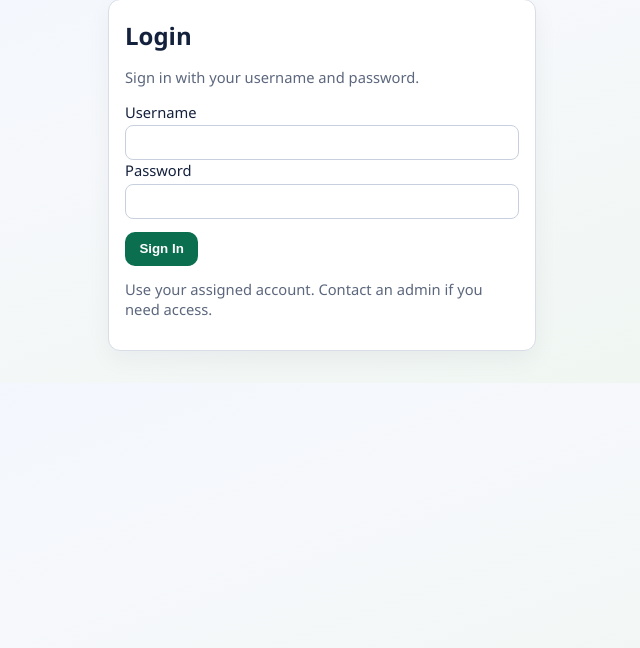
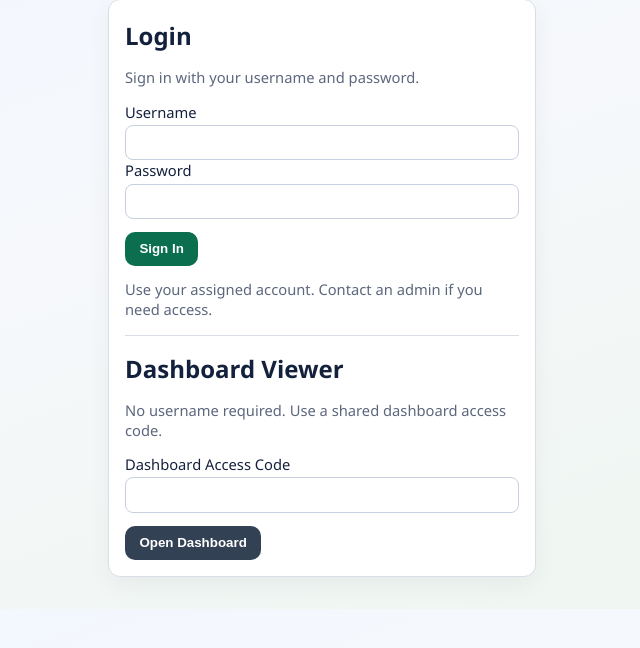
Before and after one commit to Drewbsking/thru, a PHP site: page /login.php in a window 1280 px wide. Shown: the part 49-697 px from the top of the page, without its empty margins (318-958 px from the left). Run offline with PHP 8.4, Linux system fonts and the light colour scheme; tables that the repository leaves empty hold one stand-in row (values such as "Sample post"); some libraries are stand-ins or nearby versions.

Commit message:
major update

```diff
--- a/api/site_context.php
+++ b/api/site_context.php
@@ -42,5 +42,6 @@ json_response([
         'min_confidence' => (int)app_setting('min_confidence', '70'),
         'poll_seconds' => (int)app_setting('poll_seconds', '10'),
         'policy_cut_through_percent' => (float)app_setting('policy_cut_through_percent', '25'),
+        'dashboard_view_enabled' => app_setting('dashboard_view_pass_hash', '') !== '',
     ],
 ]);
--- a/lib/auth.php
+++ b/lib/auth.php
@@ -11,10 +11,23 @@ function auth_session_start(): void
     }
 }
 
+function current_script_basename(): string
+{
+    $script = (string)($_SERVER['SCRIPT_NAME'] ?? $_SERVER['PHP_SELF'] ?? '');
+    return basename($script);
+}
+
 function current_user(): ?array
 {
     auth_session_start();
     $id = (int)($_SESSION['user_id'] ?? 0);
+    if ($id <= 0 && (int)($_SESSION['viewer_dashboard_only'] ?? 0) === 1) {
+        return [
+            'id' => 0,
+            'username' => 'viewer',
+            'role' => 'viewer',
+        ];
+    }
     if ($id <= 0) {
         return null;
     }
@@ -45,10 +58,36 @@ function is_admin(): bool
     return current_user_role() === 'admin';
 }
 
+function is_dashboard_viewer(): bool
+{
+    auth_session_start();
+    return (int)($_SESSION['viewer_dashboard_only'] ?? 0) === 1;
+}
+
 function is_authenticated(): bool
 {
     auth_session_start();
     return (int)($_SESSION['user_id'] ?? 0) > 0;
+}
+
+function login_dashboard_viewer_with_code(string $accessCode): bool
+{
+    $accessCode = trim($accessCode);
+    if ($accessCode === '') {
+        return false;
+    }
+
+    $storedHash = (string)app_setting('dashboard_view_pass_hash', '');
+    if ($storedHash === '' || !password_verify($accessCode, $storedHash)) {
+        return false;
+    }
+
+    auth_session_start();
+    $_SESSION = [];
+    $_SESSION['viewer_dashboard_only'] = 1;
+    $_SESSION['auth_at'] = time();
+    session_regenerate_id(true);
+    return true;
 }
 
 function csrf_token(): string
@@ -96,6 +135,7 @@ function login_with_credentials(string $username, string $password): bool
     }
 
     auth_session_start();
+    unset($_SESSION['viewer_dashboard_only']);
     $_SESSION['user_id'] = (int)$row['id'];
     $_SESSION['username'] = (string)$row['username'];
     $_SESSION['role'] = (string)$row['role'];
@@ -120,6 +160,14 @@ function require_auth_page(): void
     if (is_authenticated()) {
         return;
     }
+    if (is_dashboard_viewer()) {
+        $script = current_script_basename();
+        if ($script === 'dashboard.php' || $script === 'logout.php') {
+            return;
+        }
+        header('Location: dashboard.php', true, 302);
+        exit;
+    }
 
     $next = urlencode($_SERVER['REQUEST_URI'] ?? '/');
     header('Location: login.php?next=' . $next, true, 302);
@@ -141,6 +189,13 @@ function require_auth_api(): void
 {
     if (is_authenticated()) {
         return;
+    }
+    if (is_dashboard_viewer()) {
+        $script = current_script_basename();
+        if ($script === 'dashboard_data.php') {
+            return;
+        }
+        json_response(['ok' => false, 'error' => 'Dashboard viewer is read-only.'], 403);
     }
 
     json_response(['ok' => false, 'error' => 'Unauthorized'], 401);
--- a/lib/layout.php
+++ b/lib/layout.php
@@ -20,12 +20,16 @@ function render_head(string $title): void
     echo '<header class="topbar">';
     echo '<div class="brand">N-CAT: Neighborhood Cut-through Analysis Tool</div>';
     echo '<nav class="nav">';
+    if (is_dashboard_viewer()) {
+        echo '<a href="dashboard.php">Dashboard</a>';
+    } else {
         echo '<a href="index.php">Home</a>';
         echo '<a href="dashboard.php">Dashboard</a>';
         echo '<a href="details.php">Cut-Through Details</a>';
         echo '<a href="about.php">About</a>';
         if (is_admin()) {
             echo '<a href="setup.php">Site Setup</a>';
+        }
     }
     echo '<a href="logout.php">Logout</a>';
     echo '</nav></header>';
--- a/login.php
+++ b/login.php
@@ -9,25 +9,41 @@ require_once __DIR__ . '/lib/utils.php';
 ensure_schema();
 auth_session_start();
 
+if (is_dashboard_viewer()) {
+    header('Location: dashboard.php', true, 302);
+    exit;
+}
+
 if (is_authenticated()) {
     header('Location: index.php', true, 302);
     exit;
 }
 
-$error = '';
+$accountError = '';
+$viewerError = '';
 $next = (string)($_GET['next'] ?? $_POST['next'] ?? 'index.php');
 if ($next === '' || str_starts_with($next, 'http://') || str_starts_with($next, 'https://')) {
     $next = 'index.php';
 }
 
 if ($_SERVER['REQUEST_METHOD'] === 'POST') {
-    $username = trim((string)($_POST['username'] ?? ''));
-    $password = (string)($_POST['password'] ?? '');
-    if (login_with_credentials($username, $password)) {
-        header('Location: ' . $next, true, 302);
-        exit;
+    $mode = (string)($_POST['login_mode'] ?? 'account');
+    if ($mode === 'viewer') {
+        $viewerCode = (string)($_POST['viewer_code'] ?? '');
+        if (login_dashboard_viewer_with_code($viewerCode)) {
+            header('Location: dashboard.php', true, 302);
+            exit;
+        }
+        $viewerError = 'Invalid dashboard access code.';
+    } else {
+        $username = trim((string)($_POST['username'] ?? ''));
+        $password = (string)($_POST['password'] ?? '');
+        if (login_with_credentials($username, $password)) {
+            header('Location: ' . $next, true, 302);
+            exit;
+        }
+        $accountError = 'Invalid username or password.';
     }
-    $error = 'Invalid username or password.';
 }
 ?>
 <!DOCTYPE html>
@@ -44,6 +60,7 @@ if ($_SERVER['REQUEST_METHOD'] === 'POST') {
       <h1>Login</h1>
       <p class="small">Sign in with your username and password.</p>
       <form method="post">
+        <input type="hidden" name="login_mode" value="account">
         <input type="hidden" name="next" value="<?= h($next) ?>">
         <label>Username</label>
         <input type="text" name="username" autocomplete="username" required>
@@ -53,10 +70,25 @@ if ($_SERVER['REQUEST_METHOD'] === 'POST') {
           <button type="submit">Sign In</button>
         </div>
       </form>
-      <?php if ($error !== ''): ?>
-        <p class="status warn"><?= h($error) ?></p>
+      <?php if ($accountError !== ''): ?>
+        <p class="status warn"><?= h($accountError) ?></p>
       <?php endif; ?>
       <p class="small" style="margin-top:0.8rem;">Use your assigned account. Contact an admin if you need access.</p>
+
+      <hr style="margin:1rem 0; border:0; border-top:1px solid #d8dde7;">
+      <h2 style="margin-bottom:0.4rem;">Dashboard Viewer</h2>
+      <p class="small">No username required. Use a shared dashboard access code.</p>
+      <form method="post">
+        <input type="hidden" name="login_mode" value="viewer">
+        <label>Dashboard Access Code</label>
+        <input type="password" name="viewer_code" autocomplete="off" required>
+        <div class="actions">
+          <button type="submit" class="secondary">Open Dashboard</button>
+        </div>
+      </form>
+      <?php if ($viewerError !== ''): ?>
+        <p class="status warn"><?= h($viewerError) ?></p>
+      <?php endif; ?>
     </section>
   </main>
 </body>
```
Also changed, not shown: api/save_setup.php (+19 -0 lines), setup.php (+41 -0 lines), README.md. Lines whose indentation alone changed are shown as unchanged.
